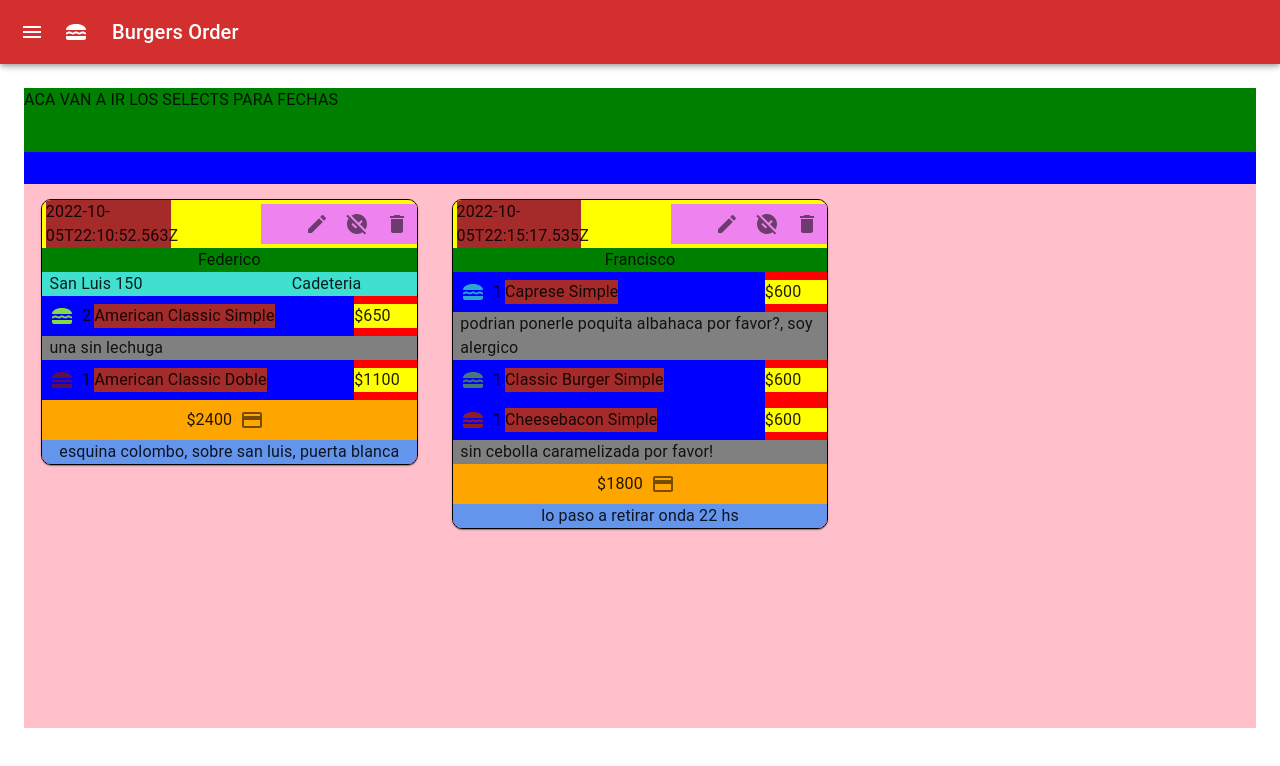
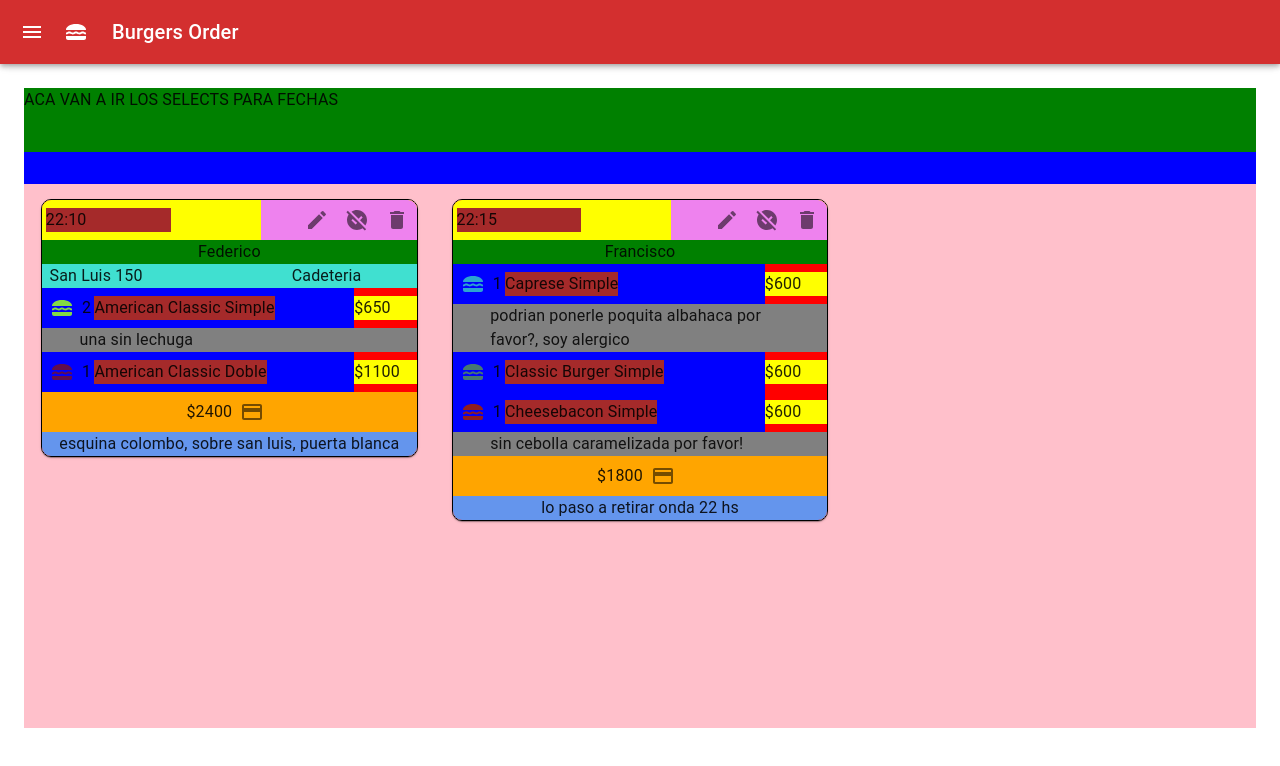
Before and after one commit to fransiri7/burgers-order-client, a React (Create React App) app: page /orders in a window 1280 px wide. Shown: the top 766 px of the page. Built offline with nearby package versions, Linux system fonts and the light colour scheme; no server answers.

Commit message:
instalacion moment.js - items establecidos dentro de la card

```diff
--- a/package.json
+++ b/package.json
@@ -8,6 +8,7 @@
         "@mui/icons-material": "^5.10.6",
         "@mui/material": "^5.10.6",
         "axios": "^0.27.2",
+        "moment": "^2.29.4",
         "react": "^18.2.0",
         "react-color": "^2.19.3",
         "react-dom": "^18.2.0",
--- a/src/modules/order/OrderCard.jsx
+++ b/src/modules/order/OrderCard.jsx
@@ -6,11 +6,12 @@ import DeleteIcon from "@mui/icons-material/Delete";
 import CreditCardIcon from "@mui/icons-material/CreditCard";
 import LunchDiningIcon from "@mui/icons-material/LunchDining";
 import { PropTypes } from "prop-types";
+import moment from "moment";
 
 export function OrderCard({ order }) {
     return (
         <Card style={{ border: "1px solid black", width: "100%", borderRadius: "10px" }}>
-            <Grid container direction="column" style={{ backgroundColor: "red" }}>
+            <Grid container direction="column" style={{ backgroundColor: "red", width: "100%" }}>
                 <Grid
                     item
                     container
@@ -20,7 +21,7 @@ export function OrderCard({ order }) {
                     style={{ backgroundColor: "yellow" }}
                 >
                     <Grid item md={4} style={{ backgroundColor: "brown", marginLeft: "1%" }}>
-                        {order.time}
+                        {moment(order.time).format("HH:mm")}
                     </Grid>
 
                     <Grid item container md={5} justifyContent="flex-end" style={{ backgroundColor: "violet" }}>
@@ -57,7 +58,7 @@ export function OrderCard({ order }) {
                 <Grid item container direction="column" style={{ backgroundColor: "beige" }}>
                     {order.products.map(product => (
                         <Grid
-                            key={product.id}
+                            key={product.orderProduct.id}
                             item
                             container
                             justifyContent="space-around"
@@ -79,7 +80,7 @@ export function OrderCard({ order }) {
                             <Grid item md={2} style={{ backgroundColor: "yellow" }}>
                                 ${product.price}
                             </Grid>
-                            <Grid item md={12} style={{ backgroundColor: "grey", paddingLeft: "2%" }}>
+                            <Grid item md={12} style={{ backgroundColor: "grey", paddingLeft: "10%", paddingRight: "10%" }}>
                                 {product.orderProduct.notes}
                             </Grid>
                         </Grid>
@@ -103,5 +104,31 @@ export function OrderCard({ order }) {
 }
 
 OrderCard.propTypes = {
-    order: PropTypes.object
+    order: PropTypes.shape({
+        id: PropTypes.number,
+        name: PropTypes.string,
+        address: PropTypes.string,
+        status: PropTypes.bool,
+        notes: PropTypes.string,
+        paymentMethod: PropTypes.oneOf(["cash", "transfer"]),
+        deliveredBy: PropTypes.string,
+        takeAway: PropTypes.bool,
+        totalPrice: PropTypes.number,
+        time: PropTypes.string,
+        products: PropTypes.arrayOf(
+            PropTypes.shape({
+                name: PropTypes.string,
+                price: PropTypes.number,
+                hexColor: PropTypes.string,
+                orderProduct: PropTypes.shape({
+                    id: PropTypes.number,
+                    orderId: PropTypes.number,
+                    productId: PropTypes.number,
+                    quantity: PropTypes.number,
+                    subtotal: PropTypes.number,
+                    notes: PropTypes.string
+                })
+            })
+        )
+    })
 };
```
Also changed, not shown: 1 other file (tests, documents, lock files or other folders).
